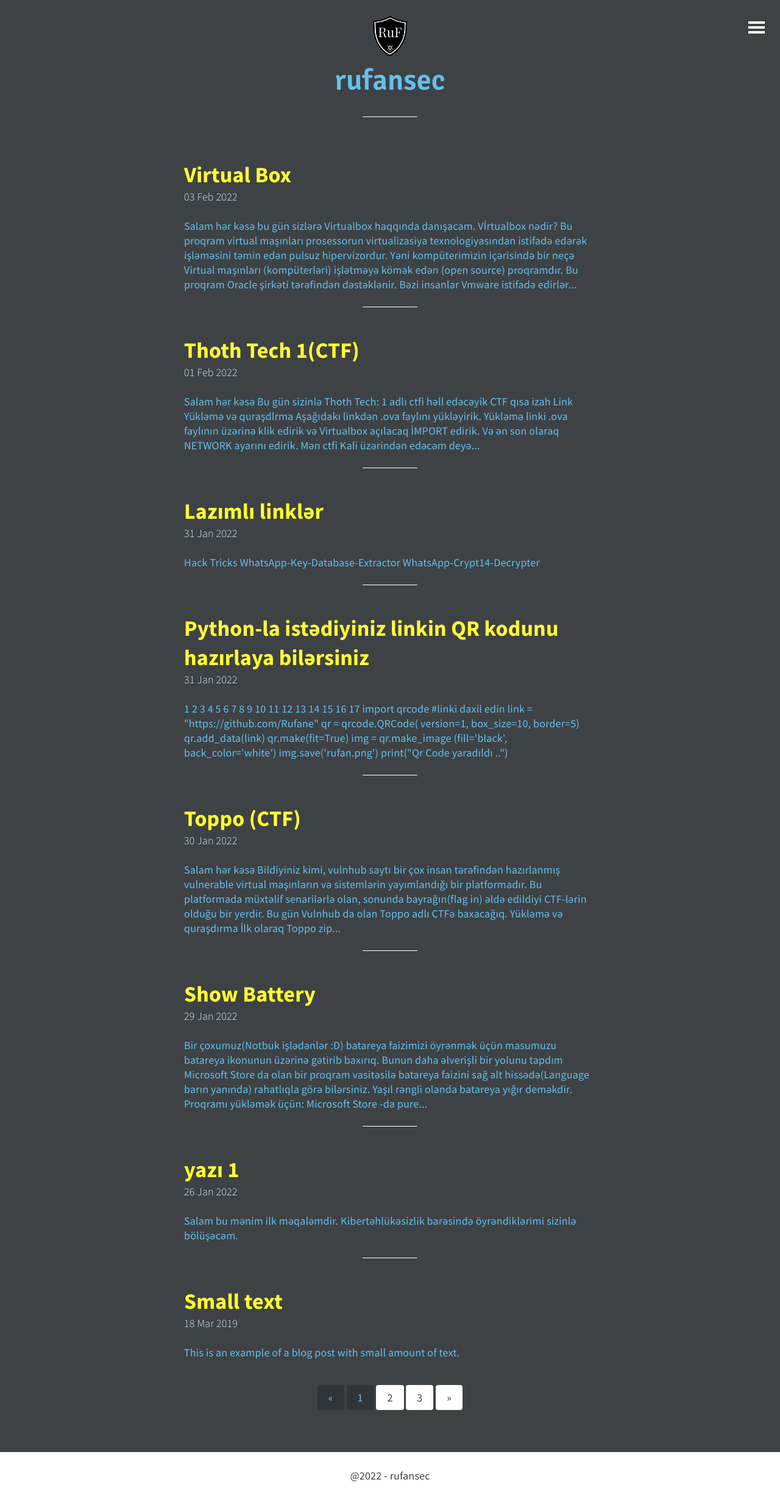
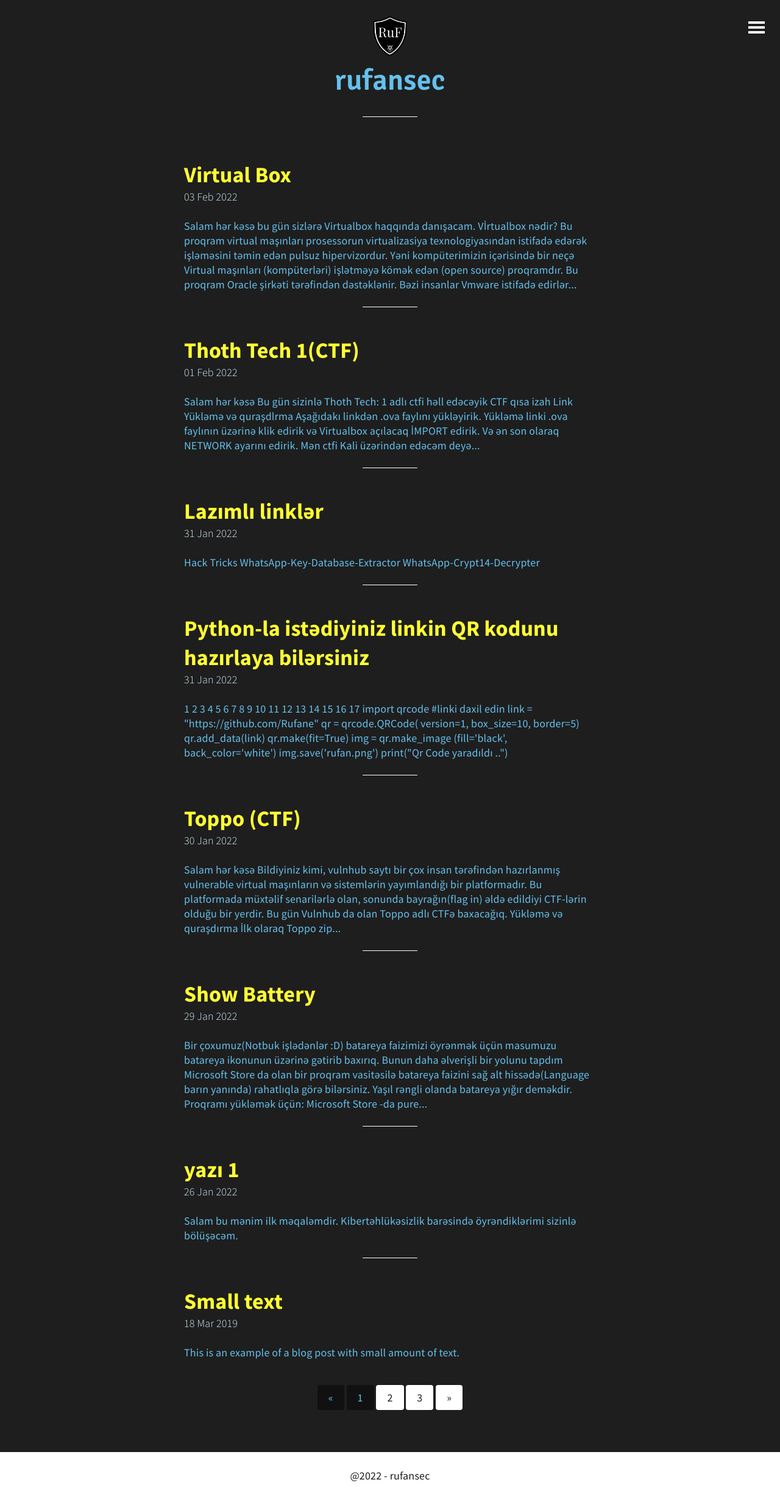
Before and after one commit to Rufan0/blog, a Jekyll site: the page built from index.html, in a window 1280 px wide. Shown: the whole page at 61% size. Built offline with Jekyll 4.4.1, drawn with Linux system fonts in a browser that asks for light colours; the list of posts is cut into pages by our own code.

Commit message:
new color demo test 1

```diff
--- a/_sass/base.scss
+++ b/_sass/base.scss
@@ -19,7 +19,7 @@ html, body, h1, h2, h3, h4, h5, h6, p, ul, ol, li, img {
 /*- Base color -*/
 
 $main-color: #ffffff;
-$background-color: #3E4245;
+$background-color: #1e1e1e;
 $text-color: #65C0EC;
 $link-color: #ff3;
 
```
